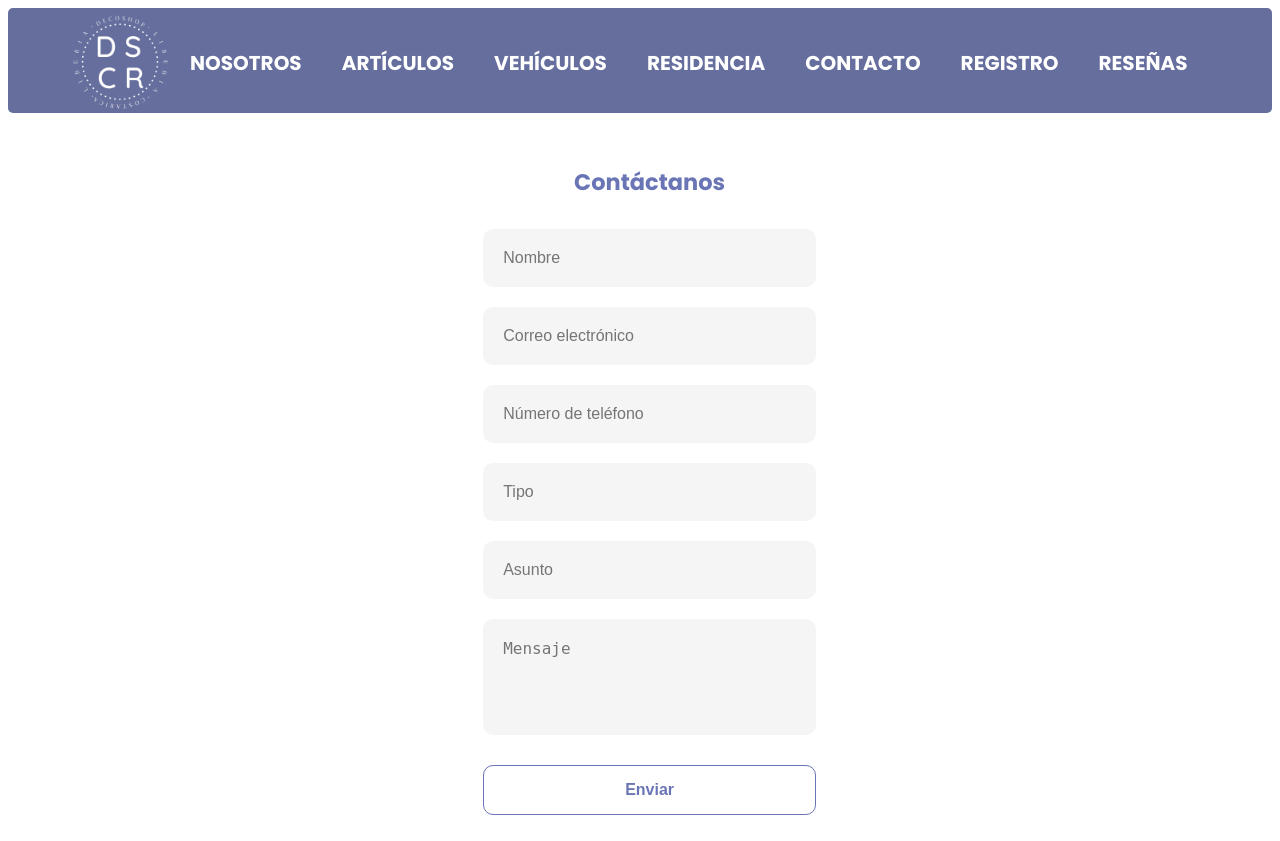
After one commit to Sasafg/Ambiente-Web-Cliente-Servidor, a PHP site: page /html/Contacto.html in a window 1280 px wide. The commit adds this page. Run offline with PHP 8.4, Linux system fonts and the light colour scheme.

Commit message:
Correccion de errores

```diff
--- /dev/null
+++ b/html/Contacto.html
@@ -0,0 +1,46 @@
+<!DOCTYPE html>
+<html>
+
+<head>
+  <title></title>
+  <meta charset="UTF-8">
+  <meta name="viewport" content="width=device-width, initial-scale=1.0">
+  <link href="https://fonts.googleapis.com/css2?family=Poppins:wght@700&display=swap" rel="stylesheet">
+  <link rel="stylesheet" href="../css/Contacto.css" />
+
+</head>
+
+<body>
+
+  <div class="container1">
+    <nav>
+      <ul>
+        <a class="navbar-brand" href="#">
+          <img src="../imagenes/LOGO.png" alt="" width="100" height="100">
+        </a>
+
+        <li><a href="/html/acercadenosotros.html">Nosotros</a></li>
+        <li><a href="/html/articulos.html">Artículos</a></li>
+        <li><a href="/html/vehiculos.html">Vehículos</a></li>
+        <li><a href="/html/recidencia.html">Residencia</a></li>
+        <li><a href="#">Contacto</a></li>
+        <li><a href="/php/registro.php">Registro</a></li>
+        <li><a href="#">Reseñas</a></li>
+      </ul>
+    </nav>
+    <div class="vacio1"></div>
+    <form>
+      <h2> Contáctanos </h2>
+      <input type="text" id="name" placeholder="Nombre" required>
+      <input type="email" id="email" placeholder="Correo electrónico" required>
+      <input type="phone" id="phone" placeholder="Número de teléfono" required>
+      <input type="text" id="tipo_pedido" placeholder="Tipo" required>
+      <input type="text" id="message" placeholder="Asunto" required>
+
+      <textarea id="message" rows="4" placeholder="Mensaje"></textarea>
+      <button type="submit">Enviar</button>
+    </form>
+    <div class="vacio2"></div>
+</body>
+
+</html>
--- a/php/index.php
+++ b/php/index.php
@@ -52,7 +52,7 @@
         <div class="miembro1">
             <h2>Saray Fajardo</h2>
             <p class="title">Gerente General</p>
-            <p>jordan@example.com</p>
+            <p>saray@example.com</p>
             <p><button class="button">Contactar</button></p>
         </div>
         <div id="miembro2">
```
